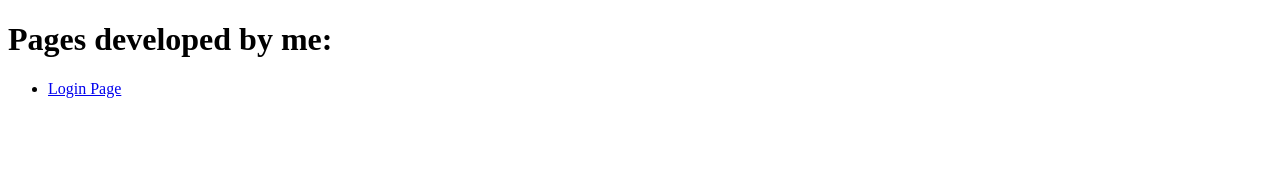
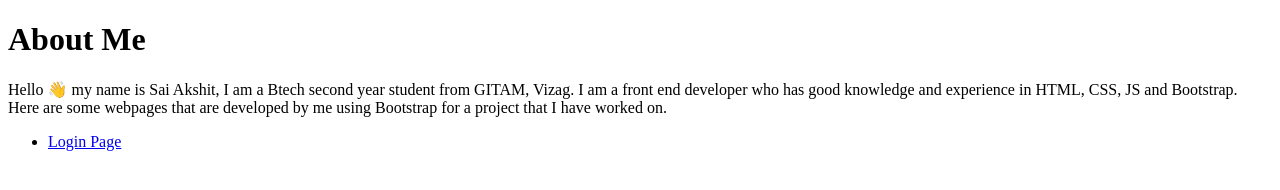
Before and after one commit to Sai-Akshit/test.github.io, a plain HTML site: page index.html in a window 1280 px wide. Drawn offline with Linux system fonts and the light colour scheme.

Commit message:
Update index.html

```diff
--- a/index.html
+++ b/index.html
@@ -4,7 +4,10 @@
     <title>Index</title>
 </head>
 <body>
-    <h1>Pages developed by me:</h1>
+    <h1>About Me</h1>
+    <p>
+        Hello 👋 my name is Sai Akshit, I am a Btech second year student from GITAM, Vizag. I am a front end developer who has good knowledge and experience in HTML, CSS, JS and Bootstrap. Here are some webpages that are developed by me using Bootstrap for a project that I have worked on.
+    </p>
     <ul>
         <li><a href="landing_page.html">Login Page</a></li>
     </ul>
```
